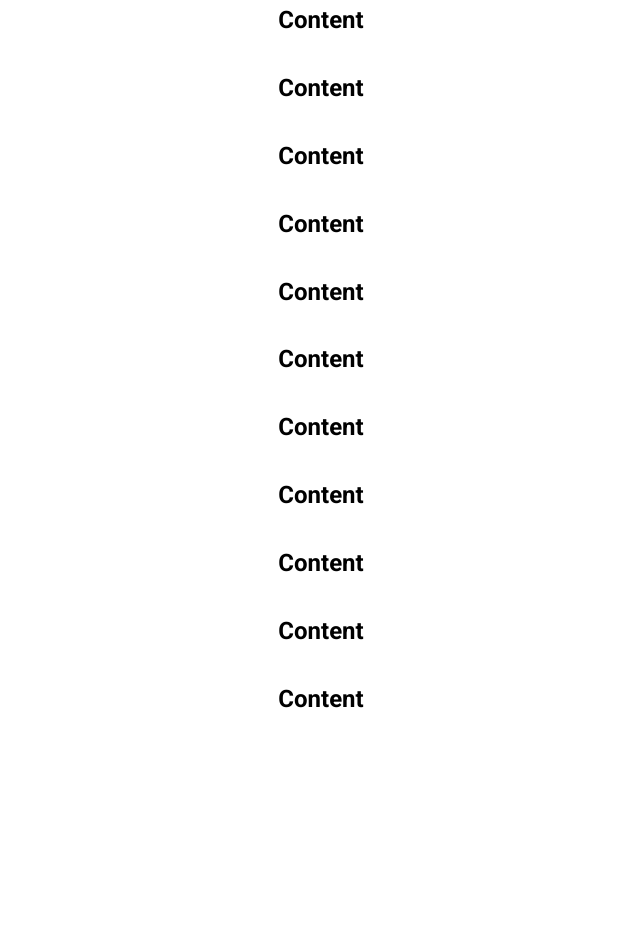
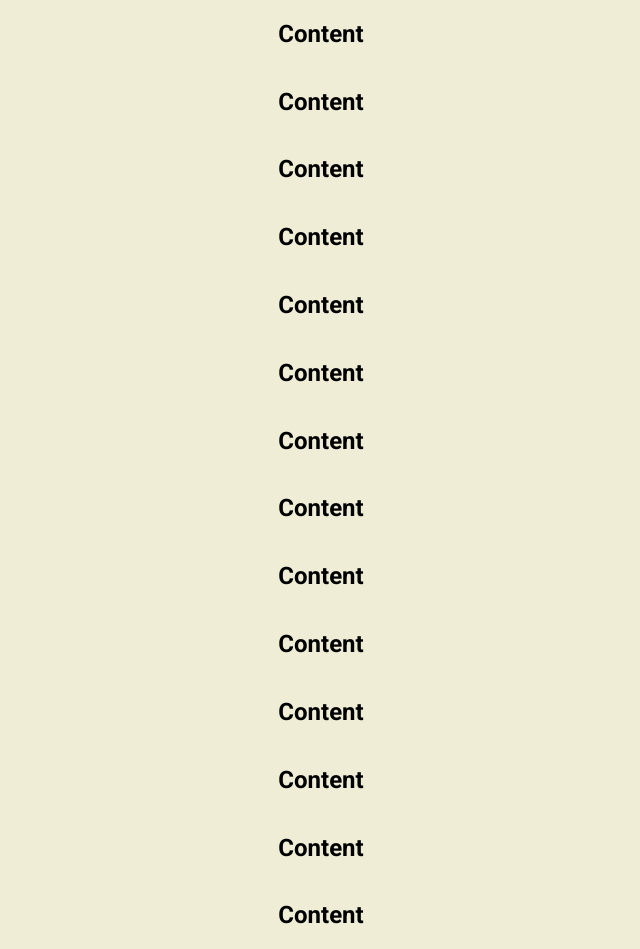
Before and after one commit to vagfou/scroll-animation, a plain HTML site: page index.html in a window 1280 px wide. Shown: the part 81-1030 px from the top of the page, without its empty margins (319-959 px from the left). Before the commit the page ends 813 px from the top, so only its background shows below. Drawn offline with Linux system fonts and the light colour scheme.

Commit message:
some more boxes added and css background color

```diff
--- a/index.html
+++ b/index.html
@@ -21,6 +21,9 @@
     <div class="box"><h2>Content</h2></div>
     <div class="box"><h2>Content</h2></div>
     <div class="box"><h2>Content</h2></div>
+    <div class="box"><h2>Content</h2></div>
+    <div class="box"><h2>Content</h2></div>
+    <div class="box"><h2>Content</h2></div>
     <script src="script.js"></script>
 </body>
 </html>
--- a/style.css
+++ b/style.css
@@ -5,12 +5,11 @@
 }
 
 body {
+  background-color: #efedd6;
   font-family: 'Roboto', sans-serif;
   display: flex;
   flex-direction: column;
   align-items: center;
   justify-content: center;
-  height: 100vh;
-  overflow: hidden;
   margin: 0;
 }
```
